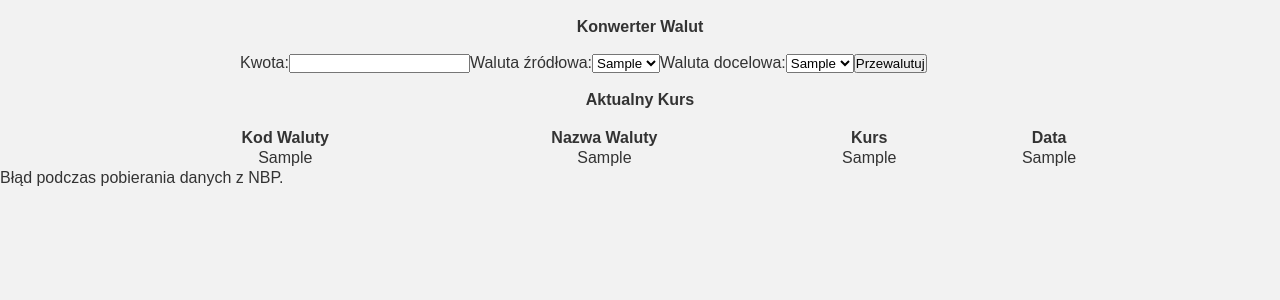
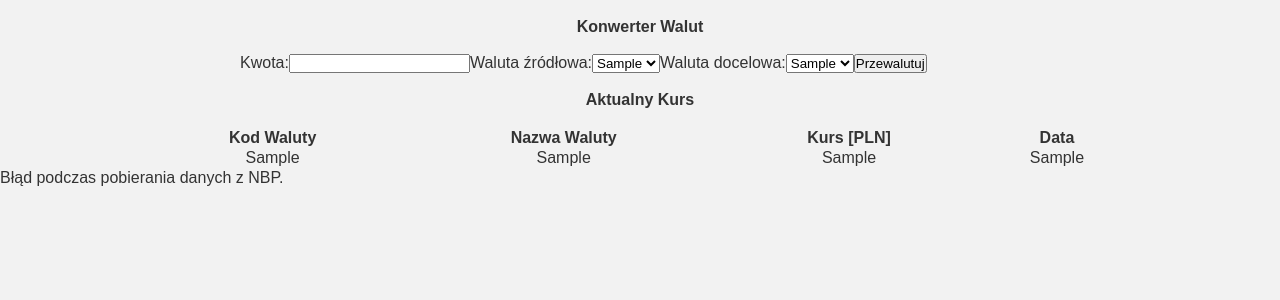
Before and after one commit to perinchacha/konwerterWalut, a PHP site: page / in a window 1280 px wide. Shown: the top 300 px of the page. Run offline with PHP 8.4, Linux system fonts and the light colour scheme; tables that the repository leaves empty or names only in its code hold one stand-in row (values such as "Sample post"); data that the repository does not hold is empty.

Commit message:
dodano PLN

```diff
--- a/index.php
+++ b/index.php
@@ -31,9 +31,7 @@
             $dataa = date('Y-m-d');
 
             // Aktualizuj kurs waluty w bazie danych na podstawie kodu waluty i daty
-            $zapytanie = "UPDATE tabela_kursow
-            SET kurs = ?, data_aktualna = ?
-            WHERE kod_waluty = ?";
+            $zapytanie = "UPDATE tabela_kursow SET kurs = ?, data_aktualna = ? WHERE kod_waluty = ?";
 
             $stmt = $polaczenie->prepare($zapytanie);
             $stmt->bind_param("dss", $kurs_sredni, $dataa, $kod_waluty);
@@ -42,9 +40,22 @@
             if (!$wynik) {
                 echo 'Błąd podczas zapisywania kursu waluty: ' . $stmt->error;
             }
+
+            //aktualizacja daty PLN
+            $dataa = date('Y-m-d');
+            $zapytanie_pln = "UPDATE tabela_kursow SET data_aktualna = ? WHERE kod_waluty = 'PLN'";
+
+            $stmt_pln = $polaczenie->prepare($zapytanie_pln);
+            $stmt_pln->bind_param("s", $dataa);
+            $wynik_pln = $stmt_pln->execute();
+
+            if (!$wynik_pln) {
+                echo 'Błąd podczas zapisywania kursu waluty: ' . $stmt->error;
+            }
         }
 
         // Zakończenie połączenia z bazą danych
+        $stmt_pln->close();
         $stmt->close();
         $polaczenie->close();
     }
@@ -65,7 +76,7 @@
                 <tr>
                     <th>Kod Waluty</th>
                     <th>Nazwa Waluty</th>
-                    <th>Kurs</th>
+                    <th>Kurs [PLN]</th>
                     <th>Data</th>
                 </tr>';
 
@@ -103,6 +114,7 @@
                 echo '<option value="' . htmlspecialchars($row['kod_waluty']) . '">' . htmlspecialchars($row['kod_waluty']) . '</option>';
             }
         }
+
         echo '</select>';
         echo '<label>Waluta docelowa:</label>';
         echo '<select name="waluta_docelowa" required>';
@@ -138,6 +150,7 @@
                     <th>Waluta Źródłowa</th>
                     <th>Kwota Przewalutowana</th>
                     <th>Waluta Docelowa</th>
+                    <th>Data</th>
                 </tr>';
 
             while ($row = mysqli_fetch_assoc($result)) {
@@ -146,6 +159,7 @@
                 echo '<td>' . htmlspecialchars($row['waluta_zrodlowa']) . '</td>';
                 echo '<td>' . htmlspecialchars($row['kwota_przewalutowana']) . '</td>';
                 echo '<td>' . htmlspecialchars($row['waluta_docelowa']) . '</td>';
+                echo '<td>' . htmlspecialchars($row['data']) . '</td>';
                 echo '</tr>';
             }
             echo '</table>';
```
